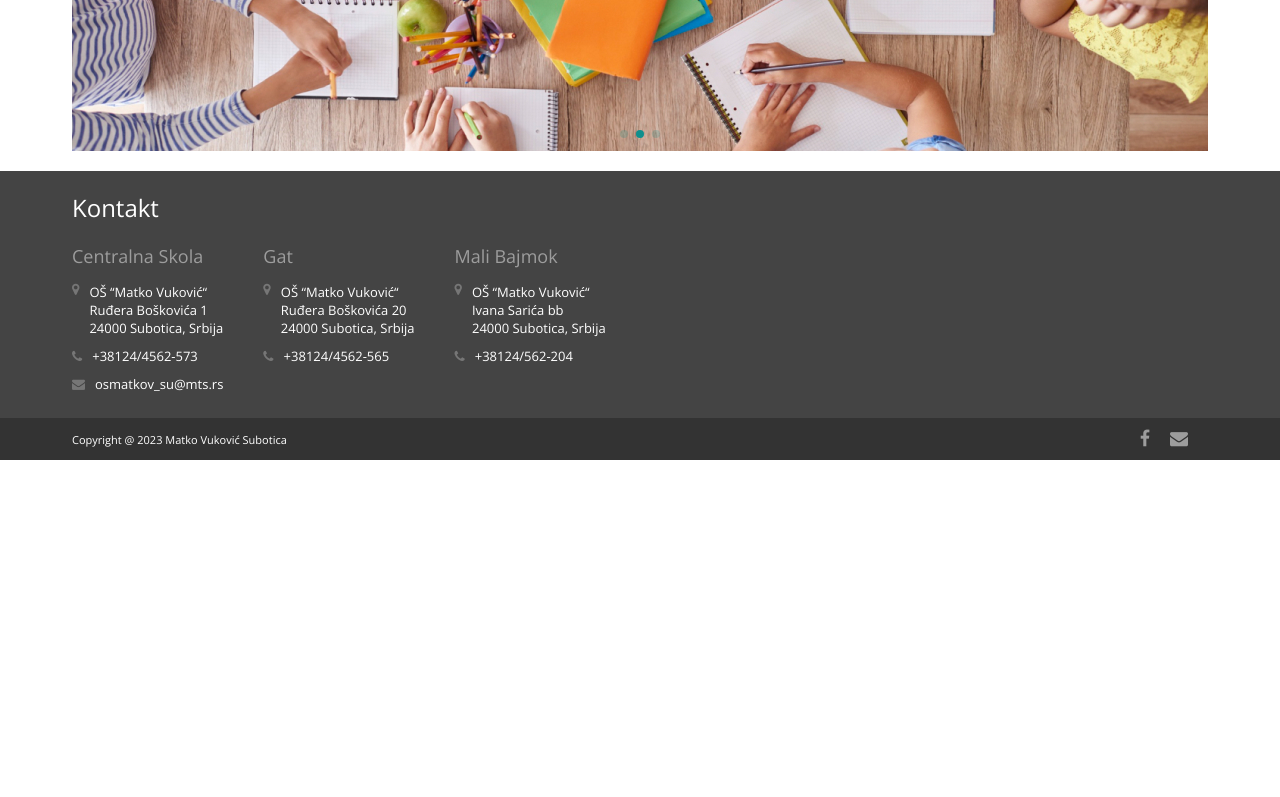
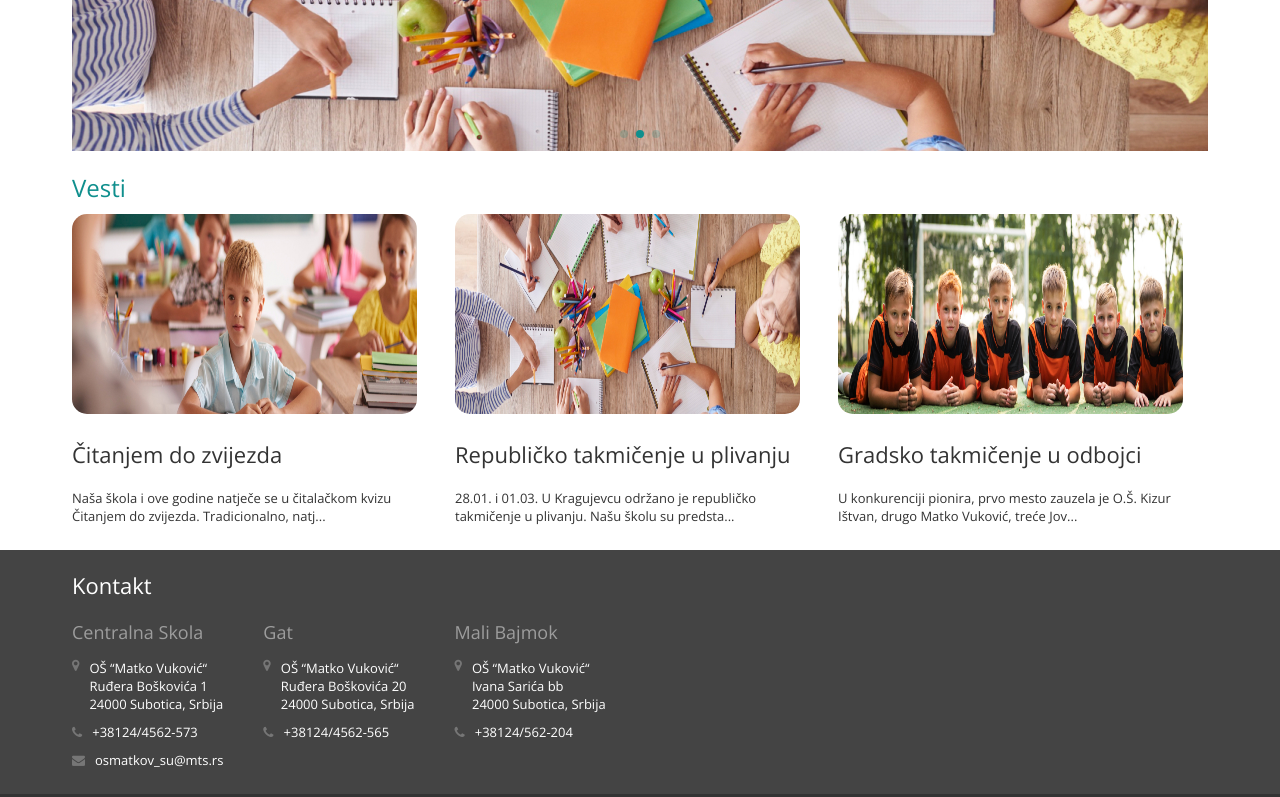
Before and after one commit to BojanIstvancic/matko-vukovic, a Next.js app: page / in a window 1280 px wide. Shown: the part 479-1276 px from the top of the page. Before the commit the page ends 939 px from the top, so only its background shows below. Built offline with nearby package versions, Linux system fonts and the light colour scheme.

Commit message:
add blog post

```diff
--- a/src/pages/_app.tsx
+++ b/src/pages/_app.tsx
@@ -73,7 +73,7 @@ h2 {
 }
 
 h3 {
-  font-size: 24px;
+  font-size: 22px;
   font-weight: 300;
   margin-bottom: 20px;
 }
--- a/src/pages/index.tsx
+++ b/src/pages/index.tsx
@@ -7,6 +7,8 @@ import SwiperImage2 from "/public/images/pages/index/swiper-2.jpg";
 import SwiperImage3 from "/public/images/pages/index/swiper-3.jpg";
 
 import styled from "styled-components";
+import Image from "next/image";
+import Link from "next/link";
 
 const StyledHome = styled.div``;
 
@@ -21,8 +23,119 @@ const SwiperSection = styled.section`
   }
 `;
 
+const BlogPostSection = styled.section`
+  margin-bottom: 20px;
+`;
+const BlogPostContainer = styled.div`
+  @media (min-width: 1000px) {
+    display: flex;
+    -webkit-box-pack: justify;
+    justify-content: space-between;
+  }
+`;
+const BlogPost = styled.div`
+  margin-bottom: 25px;
+
+  @media (min-width: 600px) {
+    display: flex;
+    -webkit-box-align: center;
+    align-items: center;
+  }
+
+  @media (min-width: 1000px) {
+    margin-right: 25px;
+    margin-bottom: 0px;
+    flex: 1 1 0%;
+    display: block;
+    max-width: 345px;
+  }
+`;
+const BlogPostImageContainer = styled.div`
+  position: relative;
+  height: 200px;
+  width: 100%;
+  margin-bottom: 25px;
+
+  border-radius: 15px;
+  overflow: hidden;
+
+  @media (min-width: 600px) {
+    width: 50%;
+    max-width: 350px;
+    margin-bottom: 0px;
+    margin-right: 25px;
+    flex-shrink: 0;
+  }
+
+  @media (min-width: 1000px) {
+    width: 100%;
+    margin-right: 0px;
+    margin-bottom: 25px;
+  }
+
+  svg {
+    position: absolute;
+    bottom: 0px;
+    right: 0px;
+    height: 0%;
+    transition: all 0.3s ease 0s;
+    pointer-events: none;
+  }
+
+  span {
+    position: absolute;
+    bottom: 20px;
+    right: 20px;
+    color: var(--white);
+    opacity: 0;
+    transition: opacity 0.3s ease 0s;
+    font-size: 20px;
+  }
+
+  &:hover,
+  &:focus {
+    svg {
+      height: 100%;
+    }
+
+    span {
+      opacity: 1;
+    }
+  }
+
+  a {
+    position: absolute;
+    top: 0;
+    left: 0;
+    right: 0;
+    bottom: 0;
+  }
+`;
+const BlogPostContent = styled.div``;
+
 const Home: React.FC<{}> = () => {
   const swiperImages = [SwiperImage1, SwiperImage2, SwiperImage3];
+
+  const BlogPosts = [
+    {
+      image: SwiperImage1,
+      title: "Čitanjem do zvijezda",
+      content:
+        "Naša škola i ove godine natječe se u čitalačkom kvizu Čitanjem do zvijezda. Tradicionalno, natječu se učenici 7. i 8. razreda na razini kviza i plakata. Također tradicionalno, naša škola i ove godine pobijedila je dvjema ekipama u međuškolskoj razini u rješevanju kviza te su se time izborili za nacionalnu razinu za koju se spremamo u svibnju. Pobjedničku ekipu čine: Lea Vojnić Purčar, Andrija Matković i Valentin Čović, a drugu plasiranu ekipu čine: Ivona Stantić, Iva Francišković i Lea Vojnić. U kategoriji plakata školu je predstavljala Anđela Kutuzov koja je osvojila 2. mjesto i plasirala se na nacionalnu razinu. Čestitamo i sretno dalje!",
+    },
+    {
+      image: SwiperImage2,
+      title: "Republičko takmičenje u plivanju",
+      content:
+        "28.01. i 01.03. U Kragujevcu održano je republičko takmičenje u plivanju. Našu školu su predstavila četiri učenika od kojih je tri učenika dospelo na pobedničko postolje osvojivši tri medalje. Najmlađa takmičarka je Katarina Popović 3.razred nastupila u disciplini 50m leđno i osvojila 3. mesto. Leon Milodanović 6.razred nastupio u disciplini 50m delfin i okitio se srebrnom medaljom. Ena Martić 7.razred je plivala kraul osvojivši 3.mesto. Veliki uspeh je ostvario i Leon Hemi 6.razred, osvojivši peto mesto u disciplini 50m leđno. Svim učenicima čestitamo a već u maju nastupaju na sportskoj olimpijadi u Zrenjaninu, popularnije zvanim SOŠOV.",
+    },
+    {
+      image: SwiperImage3,
+      title: "Gradsko takmičenje u odbojci",
+      content:
+        "U konkurenciji pionira, prvo mesto zauzela je O.Š. Kizur Ištvan, drugo Matko Vuković, treće Jovan Mikić. I ove godine su naši odbojkaši i odbojkašice opravdali očekivanja i našli se u samom vrhu Subotičke odbojke",
+    },
+  ];
 
   return (
     <Layout title={"Matko Vuković | Naslovna"} content={"description"}>
@@ -31,6 +144,57 @@ const Home: React.FC<{}> = () => {
           <SwiperSection>
             <Swiper images={swiperImages} />
           </SwiperSection>
+          <BlogPostSection>
+            <h2>Vesti</h2>
+            <BlogPostContainer>
+              {BlogPosts.map((item, index) => (
+                <BlogPost key={index}>
+                  <BlogPostImageContainer>
+                    <Image
+                      src={item.image}
+                      layout="fill"
+                      alt={`blog-post-image-${index}`}
+                    />
+                    <svg
+                      viewBox="0 0 213 212"
+                      fill="none"
+                      xmlns="http://www.w3.org/2000/svg"
+                    >
+                      <path
+                        d="M197.702 0.522696C87.6182 8.21893 0.704097 99.9596 0.704102 212L197.704 212C205.988 212 212.704 205.284 212.704 197L212.704 15.0001C212.704 6.71581 205.966 -0.0550627 197.702 0.522696Z"
+                        fill="url(#1)"
+                      ></path>
+                      <defs>
+                        <linearGradient
+                          id="1"
+                          x1="20.2041"
+                          y1="262.5"
+                          x2="221.704"
+                          y2="-69"
+                          gradientUnits="userSpaceOnUse"
+                        >
+                          <stop stop-color="#0F8F8D"></stop>
+                          <stop
+                            offset="1"
+                            stop-color="white"
+                            stop-opacity="0"
+                          ></stop>
+                        </linearGradient>
+                      </defs>
+                    </svg>
+                    <a href="#" target="_blank" />
+                    <span>Pročitaj</span>
+                  </BlogPostImageContainer>
+                  <BlogPostContent>
+                    <Link href="#">
+                      <h3>{item.title}</h3>
+                    </Link>
+                    <p>{item.content.substr(0, 95)}...</p>
+                  </BlogPostContent>
+                </BlogPost>
+              ))}
+            </BlogPostContainer>
+          </BlogPostSection>
         </StyledHome>
       </Container>
     </Layout>
```
